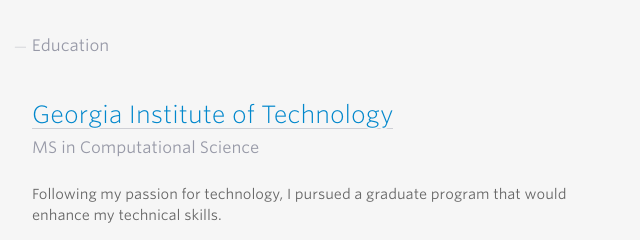
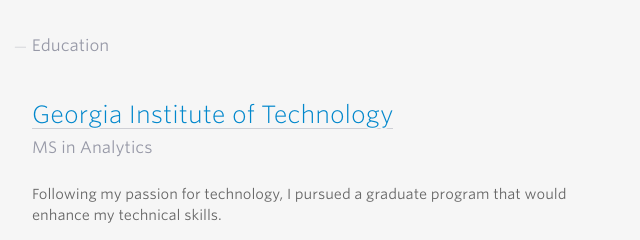
Before and after one commit to isaacyadir/isaacyadir.github.io, a plain HTML site: page index.html in a window 1280 px wide. Shown: the part 1520-1760 px from the top of the page, 318-958 px from the left. Drawn offline with Linux system fonts and the light colour scheme; files that its build step writes are made by us from their sources; a web font is replaced by a local one.

Commit message:
Update index.html

```diff
--- a/index.html
+++ b/index.html
@@ -113,7 +113,7 @@ August 2021
 <h2 class='mb-step'>
 <a href='https://www.gatech.edu/'>Georgia Institute of Technology</a>
 </h2>
-<h3 class='h-echo'>MS in Computational Science</h3>
+<h3 class='h-echo'>MS in Analytics</h3>
 <p>Following my passion for technology, I pursued a graduate program that would enhance my technical skills.</p>
 </li>
 <li class='mb-xx-large'>
```
